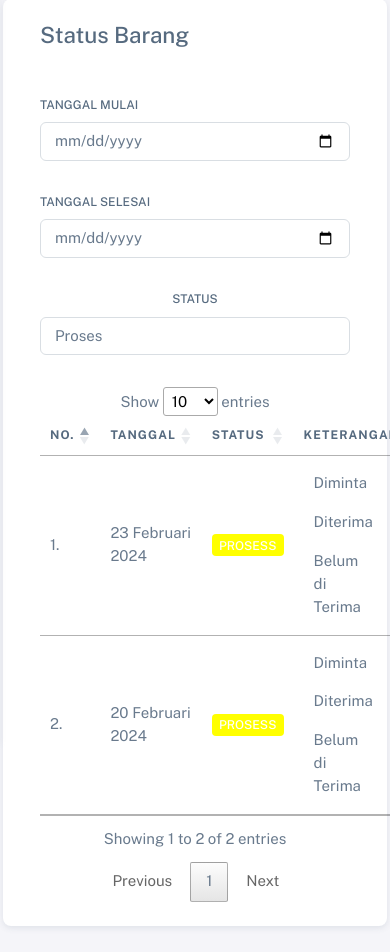
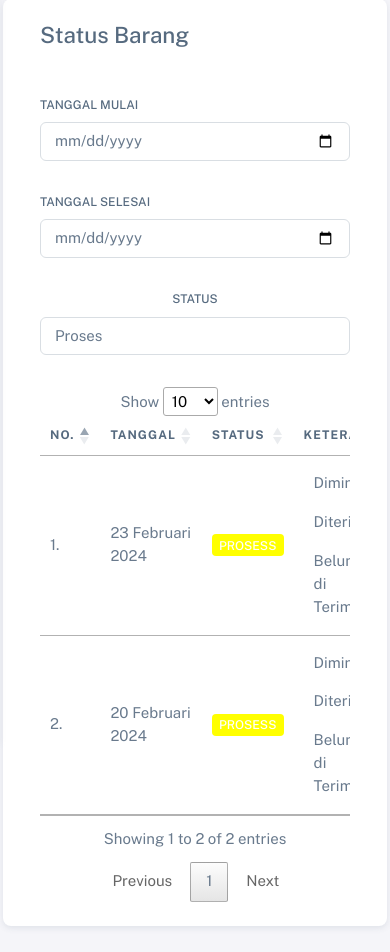
Before and after one commit to Build-And-Services/rsud-darsono, a Flask app: page /status in a window 390 px wide; the page is wider, and only the part inside the window is pictured. Shown: the part 101-1053 px from the top of that part. Run offline with Flask 3, Linux system fonts and the light colour scheme; some libraries are stand-ins or nearby versions.

Commit message:
feat: responsive table

```diff
--- a/templates/status.html
+++ b/templates/status.html
@@ -39,7 +39,8 @@
                         </div>
                     </div>
                 </form>
-                <table class="table" id="tblstatus">
+                <div class="table-responsive">
+                    <table class="table" id="tblstatus" style="overflow-x: auto !important; width: 100%;">
                         <thead class="tex-center">
                             <tr>
                                 <th>No.</th>
@@ -118,6 +119,7 @@
             </div>
         </div>
     </div>
+</div>
 {% endblock %}
 
 
```
Lines whose indentation alone changed are shown as unchanged.
